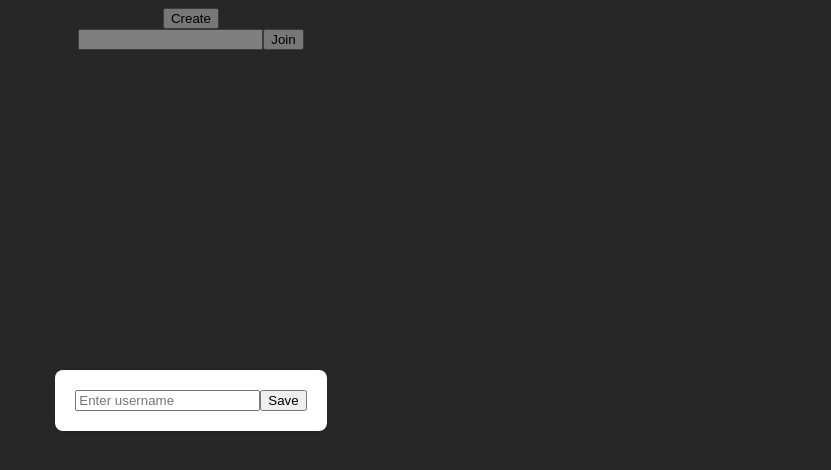
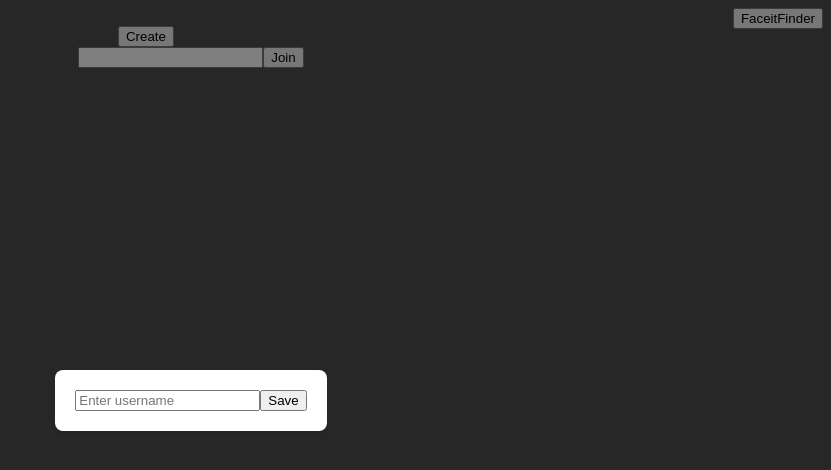
Before and after one commit to asdf-dev/cs2iglClient, a Vue app: page / in a window 1280 px wide. Shown: the top 470 px of the page, without its empty margins (449-1280 px from the left). Built offline with nearby package versions, Linux system fonts and the light colour scheme.

Commit message:
feat: added button to faceitfinder

```diff
--- a/src/App.vue
+++ b/src/App.vue
@@ -1,4 +1,8 @@
 <template>
+  <form action="https://www.faceitfinder.com/" style="float:right">
+    <input type="submit" value="FaceitFinder" />
+  </form>
+  <br>
   <nav class="nav-container">
     <div class="nav-content">
       <div v-if="isLobbyPath" id="lobbyCode" style="padding: 10px;">
```
